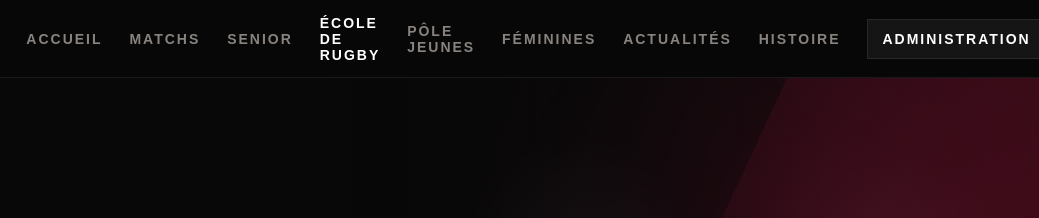
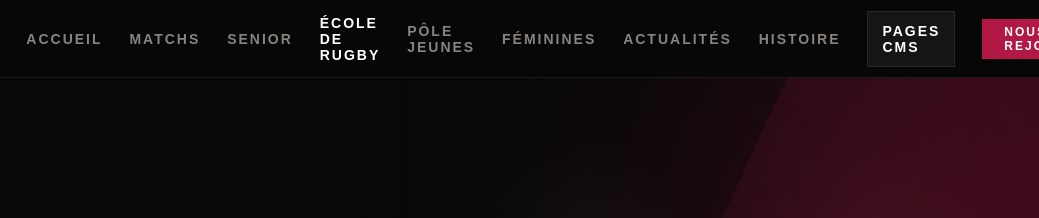
Before and after one commit to clementbesombes984-glitch/rcc2026, a plain HTML site: page ecole.html in a window 1280 px wide. Shown: the top 218 px of the page, 241-1280 px from the left. Drawn offline with Linux system fonts and the light colour scheme.

Commit message:
Ajout configuration Pages CMS

```diff
--- a/ecole.html
+++ b/ecole.html
@@ -23,7 +23,7 @@
         <a href="./index.html#feminines">Féminines</a>
         <a href="./index.html#actus">Actualités</a>
         <a href="./histoire.html">Histoire</a>
-        <a class="admin-link" href="https://app.pagescms.org/">Administration</a>
+        <a class="admin-link" href="https://app.pagescms.org/">Pages CMS</a>
         <a class="nav-cta" href="./index.html#rejoindre">Nous rejoindre</a>
       </nav>
     </header>
```
Also changed, not shown: histoire.html (+1 -1 lines), index.html (+1 -1 lines), jeunes.html (+1 -1 lines), senior.html (+1 -1 lines).
